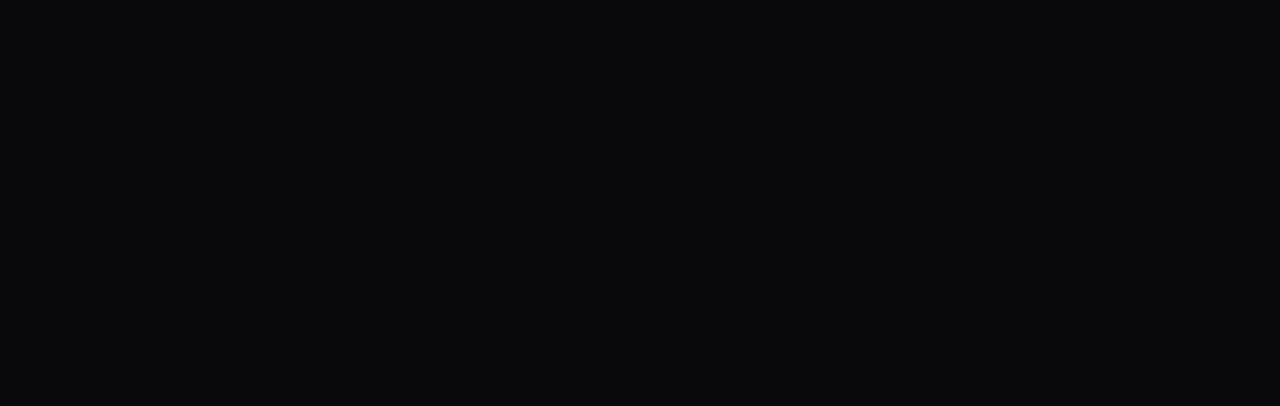
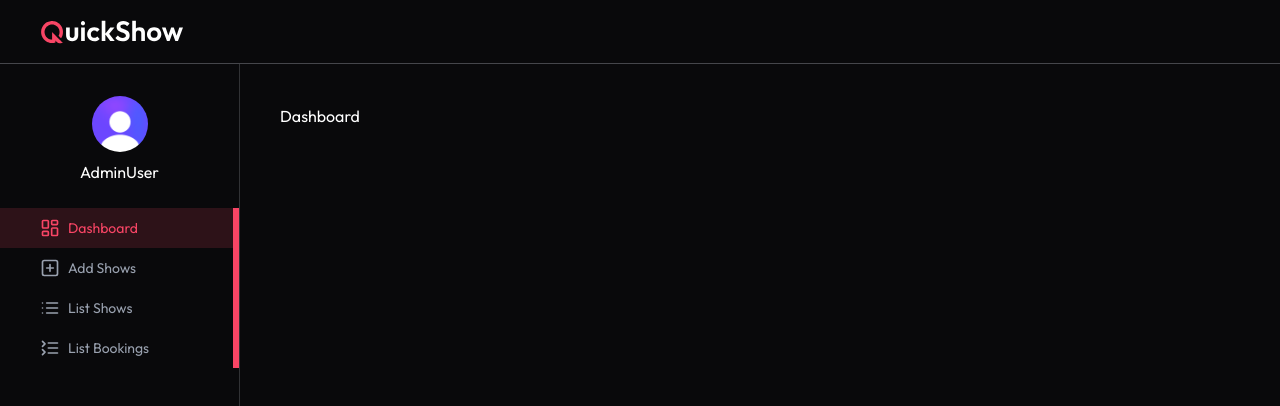
Before and after one commit to ayushhchaudhary/Get-your-Popcorn, a React (Vite) app: page /admin in a window 1280 px wide. Before the commit this address had no page. Shown: the top 406 px of the page. Built offline with nearby package versions, Linux system fonts and the light colour scheme; a web font is replaced by a local one.

Commit message:
created an admin page, admin navbar, admin sidebar

```diff
--- a/src/App.jsx
+++ b/src/App.jsx
@@ -9,6 +9,11 @@ import MyBookings from "./pages/MyBookings";
 import Favorite from "./pages/Favorite";
 import { Toaster } from "react-hot-toast";
 import Footer from "./components/Footer";
+import Layout from "./pages/admin/Layout";
+import Dashboard from "./pages/admin/Dashboard";
+import AddShows from "./pages/admin/AddShows";
+import ListShows from "./pages/admin/ListShows";
+import ListBookings from "./pages/admin/ListBookings";
 
 const App = () => {
   const isAdminRoute = useLocation().pathname.startsWith("/admin");
@@ -23,6 +28,12 @@ const App = () => {
         <Route path="/movies/:id/:date" element={<SeatLayout />} />
         <Route path="/my-bookings" element={<MyBookings />} />
         <Route path="/favorite" element={<Favorite />} />
+        <Route path="/admin/*" element={<Layout />}>
+          <Route index element={<Dashboard />} />
+          <Route path="add-shows" element={<AddShows />} />
+          <Route path="list-shows" element={<ListShows />} />
+          <Route path="list-bookings" element={<ListBookings />} />
+        </Route>
       </Routes>
       {!isAdminRoute && <Footer />}
     </>
--- /dev/null
+++ b/src/components/admin/AdminNavbar.jsx
@@ -0,0 +1,15 @@
+import React from "react";
+import { Link } from "react-router-dom";
+import { assets } from "../../assets/assets";
+
+const AdminNavbar = () => {
+  return (
+    <div className="flex items-center justify-between px-6 md:px-10 h-16 border-b border-gray-300/30">
+      <Link to="/">
+        <img src={assets.logo} alt="logo" className="w-36 h-auto"/>
+      </Link>
+    </div>
+  );
+};
+
+export default AdminNavbar;
--- /dev/null
+++ b/src/components/admin/AdminSidebar.jsx
@@ -0,0 +1,68 @@
+import React from "react";
+import { assets } from "../../assets/assets";
+import {
+  LayoutDashboardIcon,
+  ListCollapseIcon,
+  ListIcon,
+  PlusSquareIcon,
+} from "lucide-react";
+import { Navigate, NavLink } from "react-router-dom";
+
+const AdminSidebar = () => {
+  const user = {
+    firstName: "Admin",
+    lastName: "User",
+    imageUrl: assets.profile,
+  };
+
+  const adminNavlinks = [
+    { name: "Dashboard", path: "/admin", icon: LayoutDashboardIcon },
+    { name: "Add Shows", path: "/admin/add-shows", icon: PlusSquareIcon },
+    { name: "List Shows", path: "/admin/list-shows", icon: ListIcon },
+    {
+      name: "List Bookings",
+      path: "/admin/list-bookings",
+      icon: ListCollapseIcon,
+    },
+  ];
+
+  return (
+    <div className="h-[calc(100vh-64px)] md:flex flex-col items-center pt-8 max-w-13 md:max-w-60 w-full border-r border-gray-300/20 text-sm">
+      <img
+        className="h-9 md:h-14 w-9 md:w-14 rounded-full mx-auto"
+        src={user.imageUrl}
+        alt="sidebar"
+      />
+      <p className="mt-2 text-base max-md:hidden">
+        {user.firstName}
+        {user.lastName}
+      </p>
+      <div className="w-full">
+        {adminNavlinks.map((link, index) => (
+          <NavLink
+            key={index}
+            to={link.path}
+            end
+            className={({ isActive }) =>
+              `relative flex items-center max-md:justify-center gap-2 w-full py-2.5 min-md:pl-10 first:mt-6 text-gray-400 ${
+                isActive && `bg-primary/15 text-primary group`
+              }`
+            }>
+            {(isActive) => (
+              <>
+                <link.icon className="w-5 h-5" />
+                <p className="max-md:hidden">{link.name} </p>
+                <span
+                  className={`w-1.5 h-10 rounded-1 right-0 absolute ${
+                    isActive && `bg-primary`
+                  }`}></span>
+              </>
+            )}
+          </NavLink>
+        ))}
+      </div>
+    </div>
+  );
+};
+
+export default AdminSidebar;
--- /dev/null
+++ b/src/pages/admin/AddShows.jsx
@@ -0,0 +1,9 @@
+import React from 'react'
+
+const AddShows = () => {
+  return (
+    <div>AddShows</div>
+  )
+}
+
+export default AddShows
--- /dev/null
+++ b/src/pages/admin/Dashboard.jsx
@@ -0,0 +1,9 @@
+import React from 'react'
+
+const Dashboard = () => {
+  return (
+    <div>Dashboard</div>
+  )
+}
+
+export default Dashboard
--- /dev/null
+++ b/src/pages/admin/Layout.jsx
@@ -0,0 +1,20 @@
+import React from "react";
+import AdminNavbar from "../../components/admin/AdminNavbar";
+import AdminSidebar from "../../components/admin/AdminSidebar";
+import { Outlet } from "react-router-dom";
+
+const Layout = () => {
+  return (
+    <>
+      <AdminNavbar />
+      <div className="flex">
+        <AdminSidebar />
+        <div className="flex-1 px-4 py-10 md:px-10 h-[calc(100vh-64px)] overflow-y-auto">
+          <Outlet />
+        </div>
+      </div>
+    </>
+  );
+};
+
+export default Layout;
--- /dev/null
+++ b/src/pages/admin/ListBookings.jsx
@@ -0,0 +1,9 @@
+import React from 'react'
+
+const ListBookings = () => {
+  return (
+    <div>ListBookings</div>
+  )
+}
+
+export default ListBookings
--- /dev/null
+++ b/src/pages/admin/ListShows.jsx
@@ -0,0 +1,9 @@
+import React from 'react'
+
+const ListShows = () => {
+  return (
+    <div>ListShows</div>
+  )
+}
+
+export default ListShows
```
